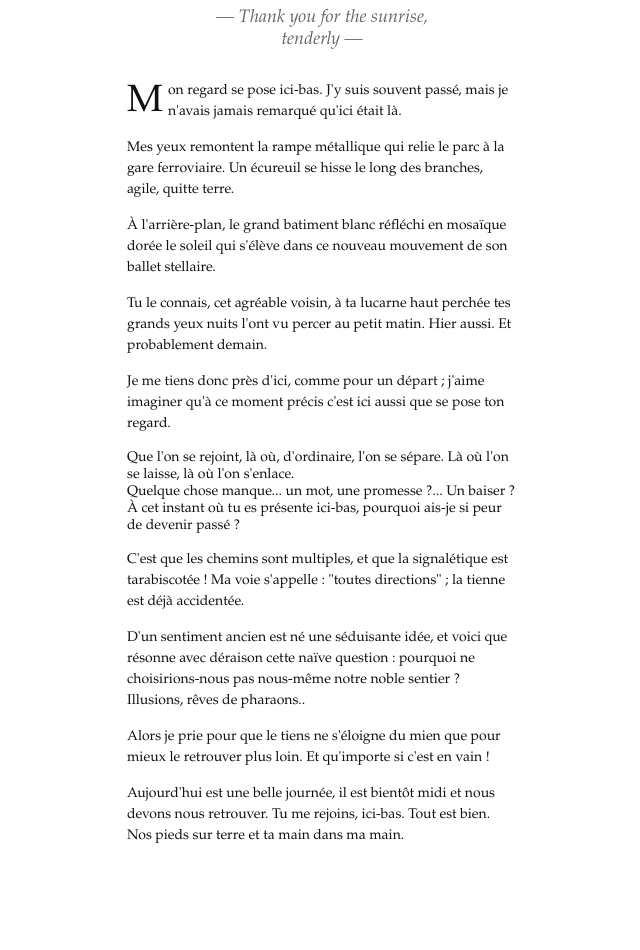
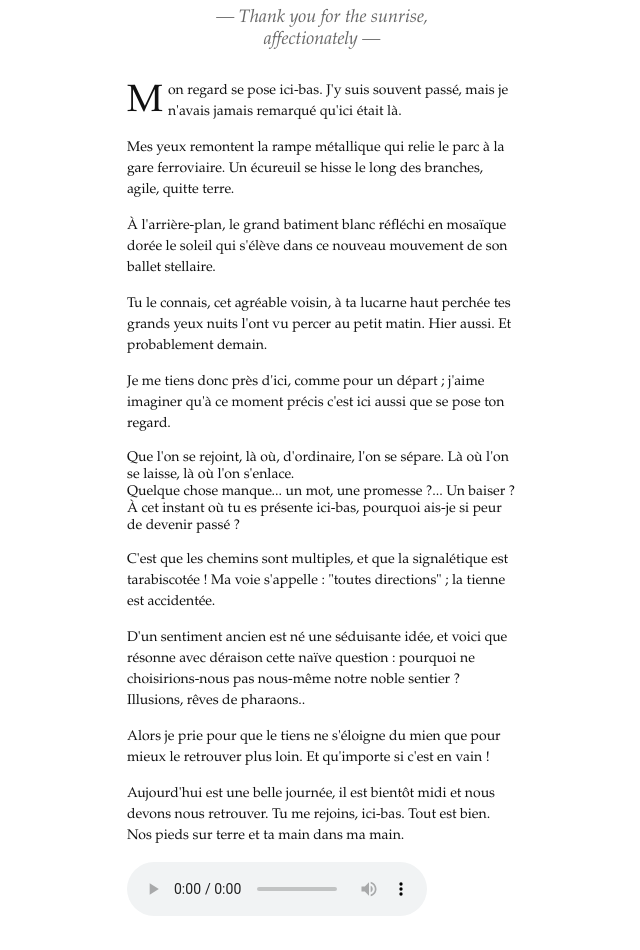
Before and after one commit to julienbriss/ici-bas, a plain HTML site: page index.html in a window 1280 px wide. Shown: the part 72-1022 px from the top of the page, without its empty margins (318-958 px from the left). Drawn offline with Linux system fonts and the light colour scheme.

Commit message:
last edit text + audio

```diff
--- a/index.html
+++ b/index.html
@@ -64,7 +64,7 @@
             <h1>Ici-bas</h1>
             <h2>
                 Thank you for the sunrise,<br/>
-                tenderly
+                affectionately
             </h2>
             <p>
                 Mon regard se pose ici-bas.
@@ -90,7 +90,7 @@
             </p>
             <p>
                 C'est que les chemins sont multiples, et que la signalétique est tarabiscotée !
-                Ma voie s'appelle : "toutes directions" ; la tienne est déjà accidentée.
+                Ma voie s'appelle : "toutes directions" ; la tienne est accidentée.
             </p>
             <p>
                 D'un sentiment ancien est né une séduisante idée, et voici que résonne avec déraison cette naïve question :
@@ -106,6 +106,7 @@
                 Aujourd'hui est une belle journée, il est bientôt midi et nous devons nous retrouver.
                 Tu me rejoins, ici-bas.  Tout est bien. Nos pieds sur terre et ta main dans ma main.
             </p>
-            </body>
+            <audio controls src="audio.mp3"></audio>
         </div>
+    </body>
 </html>
```
Also changed, not shown: 1 other file.
